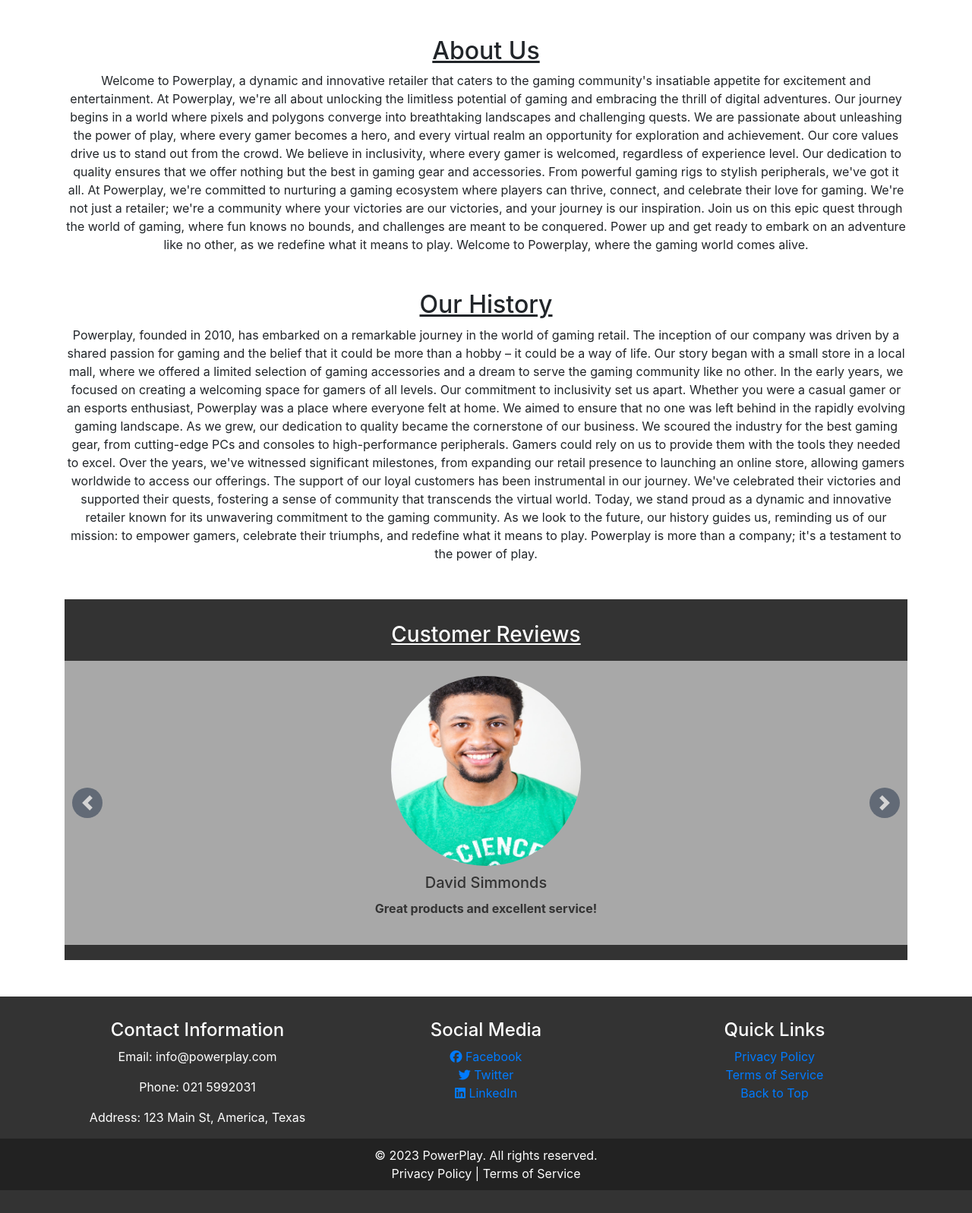
After one commit to Robofish996/PowerPlay, a PHP site: page /Powerplay/pages/aboutUS.php in a window 1280 px wide. The commit adds this page. Shown: the part 504-2101 px from the top of the page at 76% size. Run offline with PHP 8.4, Linux system fonts and the light colour scheme; a user stored in the database is signed in; data comes from the database, SQL or seed files in the repository; some libraries are stand-ins or nearby versions.

Commit message:
Adding About Us Page

```diff
--- a/css/store.css
+++ b/css/store.css
@@ -370,3 +370,56 @@
     text-align: center;
     text-decoration: underline;
 }
+/* Styles for cart.php page */
+
+.cart-title {
+    font-size: 24px;
+    margin-top: 20px;
+    margin-bottom: 20px;
+    text-align: center;
+}
+
+.cart-table table {
+    width: 100%;
+}
+
+.cart-table .table {
+    background-color: #fff;
+    border: 1px solid #e0e0e0;
+    border-radius: 5px;
+    box-shadow: 0 2px 5px rgba(0, 0, 0, 0.1);
+}
+
+.cart-table thead {
+    background-color: #f8f9fa;
+}
+
+.cart-table th {
+    text-align: left;
+}
+
+.cart-table .btn-sm {
+    background-color: #dc3545;
+    color: #fff;
+}
+
+.continue-shopping {
+    margin-top: 20px;
+    text-align: center;
+}
+
+.productButtonHeading {
+    font-size: 18px;
+    margin-bottom: 10px;
+}
+
+/* Add additional styles as needed */
+
+/* Example for the PayPal button */
+#paypal-button-container {
+    text-align: center;
+}
+
+.text-center{
+    text-decoration: underline;
+}
--- /dev/null
+++ b/pages/aboutUS.php
@@ -0,0 +1,80 @@
+<?php
+include_once '../include/header.php';
+include_once '../include/customer_reviews.php';
+?>
+<!DOCTYPE html>
+<html lang="en">
+<head>
+    <meta charset="UTF-8">
+    <meta name="viewport" content="width=device-width, initial-scale=1.0">
+    <title>About Us</title>
+
+</head>
+<body>
+    <!-- Full-width Map -->
+    <section id="map-location" class="mt-5">
+        <iframe src="https://www.google.com/maps/embed?pb=!1m18!1m12!1m3!1d419.17258160662743!2d-96.83265988618342!3d32.808677744510454!2m3!1f0!2f0!3f0!3m2!1i1024!2i768!4f13.1!3m3!1m2!1s0x864e9f6fba4ef00b%3A0x7036007f13765fe8!2sPNC%20Bank%20ATM!5e0!3m2!1sen!2sza!4v1695522439657!5m2!1sen!2sza" width="100%" height="400" style="border:0;" allowfullscreen="" loading="lazy"></iframe>
+    </section>
+
+    <div class="container">
+        <!-- Introduction Section -->
+        <section id="introduction" class="my-5">
+            <h2 class="text-center">About Us</h2>
+            <p>Welcome to Powerplay, a dynamic and innovative retailer that caters to the gaming community's insatiable appetite for excitement and entertainment. At Powerplay, we're all about unlocking the limitless potential of gaming and embracing the thrill of digital adventures.
+
+                Our journey begins in a world where pixels and polygons converge into breathtaking landscapes and challenging quests. We are passionate about unleashing the power of play, where every gamer becomes a hero, and every virtual realm an opportunity for exploration and achievement.
+
+                Our core values drive us to stand out from the crowd. We believe in inclusivity, where every gamer is welcomed, regardless of experience level. Our dedication to quality ensures that we offer nothing but the best in gaming gear and accessories. From powerful gaming rigs to stylish peripherals, we've got it all.
+
+                At Powerplay, we're committed to nurturing a gaming ecosystem where players can thrive, connect, and celebrate their love for gaming. We're not just a retailer; we're a community where your victories are our victories, and your journey is our inspiration.
+
+                Join us on this epic quest through the world of gaming, where fun knows no bounds, and challenges are meant to be conquered. Power up and get ready to embark on an adventure like no other, as we redefine what it means to play. Welcome to Powerplay, where the gaming world comes alive.</p>
+        </section>
+
+        <!-- History Section -->
+        <section id="history" class="my-5">
+            <h2 class="text-center">Our History</h2>
+            <p>
+                Powerplay, founded in 2010, has embarked on a remarkable journey in the world of gaming retail. The inception of our company was driven by a shared passion for gaming and the belief that it could be more than a hobby – it could be a way of life. Our story began with a small store in a local mall, where we offered a limited selection of gaming accessories and a dream to serve the gaming community like no other.
+
+In the early years, we focused on creating a welcoming space for gamers of all levels. Our commitment to inclusivity set us apart. Whether you were a casual gamer or an esports enthusiast, Powerplay was a place where everyone felt at home. We aimed to ensure that no one was left behind in the rapidly evolving gaming landscape.
+
+As we grew, our dedication to quality became the cornerstone of our business. We scoured the industry for the best gaming gear, from cutting-edge PCs and consoles to high-performance peripherals. Gamers could rely on us to provide them with the tools they needed to excel.
+
+Over the years, we've witnessed significant milestones, from expanding our retail presence to launching an online store, allowing gamers worldwide to access our offerings. The support of our loyal customers has been instrumental in our journey. We've celebrated their victories and supported their quests, fostering a sense of community that transcends the virtual world.
+
+Today, we stand proud as a dynamic and innovative retailer known for its unwavering commitment to the gaming community. As we look to the future, our history guides us, reminding us of our mission: to empower gamers, celebrate their triumphs, and redefine what it means to play. Powerplay is more than a company; it's a testament to the power of play.
+            </p>
+        </section>
+
+<!-- Customer Reviews Section -->
+<section class="customer-reviews">
+    <h3 class="tileHeading">Customer Reviews</h3>
+    <div id="customerCarousel" class="carousel slide" data-ride="carousel">
+        <div class="carousel-inner">
+            <?php foreach ($customerReviews as $index => $review) : ?>
+                <div class="carousel-item <?php echo $index === 0 ? 'active' : ''; ?>">
+                    <div class="customer-card">
+                        <img src="<?php echo $review['image_url']; ?>" alt="<?php echo $review['name']; ?>">
+                        <h3><?php echo $review['name']; ?></h3>
+                        <p><?php echo $review['review']; ?></p>
+                    </div>
+                </div>
+            <?php endforeach; ?>
+        </div>
+        <a class="carousel-control-prev" href="#customerCarousel" role="button" data-slide="prev">
+            <span class="carousel-control-prev-icon" aria-hidden="true"></span>
+            <span class="sr-only">Previous</span>
+        </a>
+        <a class="carousel-control-next" href="#customerCarousel" role="button" data-slide="next">
+            <span class="carousel-control-next-icon" aria-hidden="true"></span>
+            <span class="sr-only">Next</span>
+        </a>
+    </div>
+</section>
+    </div>
+    <?php
+    include_once '../include/footer.php';
+    ?>
+</body>
+</html>
```
Also changed, not shown: pages/cart.php (+24 -28 lines), pages/store.php (+2 -26 lines).
